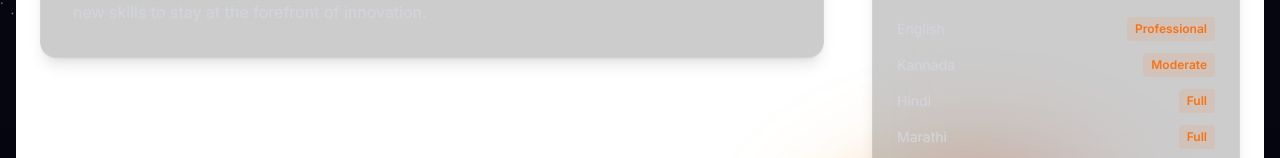
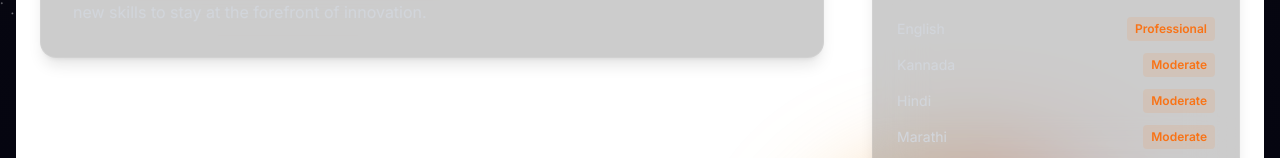
Before and after one commit to Kushalbuilds/kushal-portfolio.com, a React (Vite) app: page /about in a window 1280 px wide. Shown: the part 639-797 px from the top of the page. Built offline with nearby package versions, Linux system fonts and the light colour scheme.

Commit message:
Modify language proficiency for Hindi and Marathi
Updated language proficiency levels for Hindi and Marathi.

```diff
--- a/src/data/portfolioData.js
+++ b/src/data/portfolioData.js
@@ -99,8 +99,8 @@ const portfolioData = {
   languageProficiency: {
     English: "Professional",
     Kannada: "Moderate",
-    Hindi: "Full",
-    Marathi: "Full"
+    Hindi: "Moderate",
+    Marathi: "Moderate"
   },
   hobbies: ["Sports", "Traveling", "Listening to Music"],
 };
```
